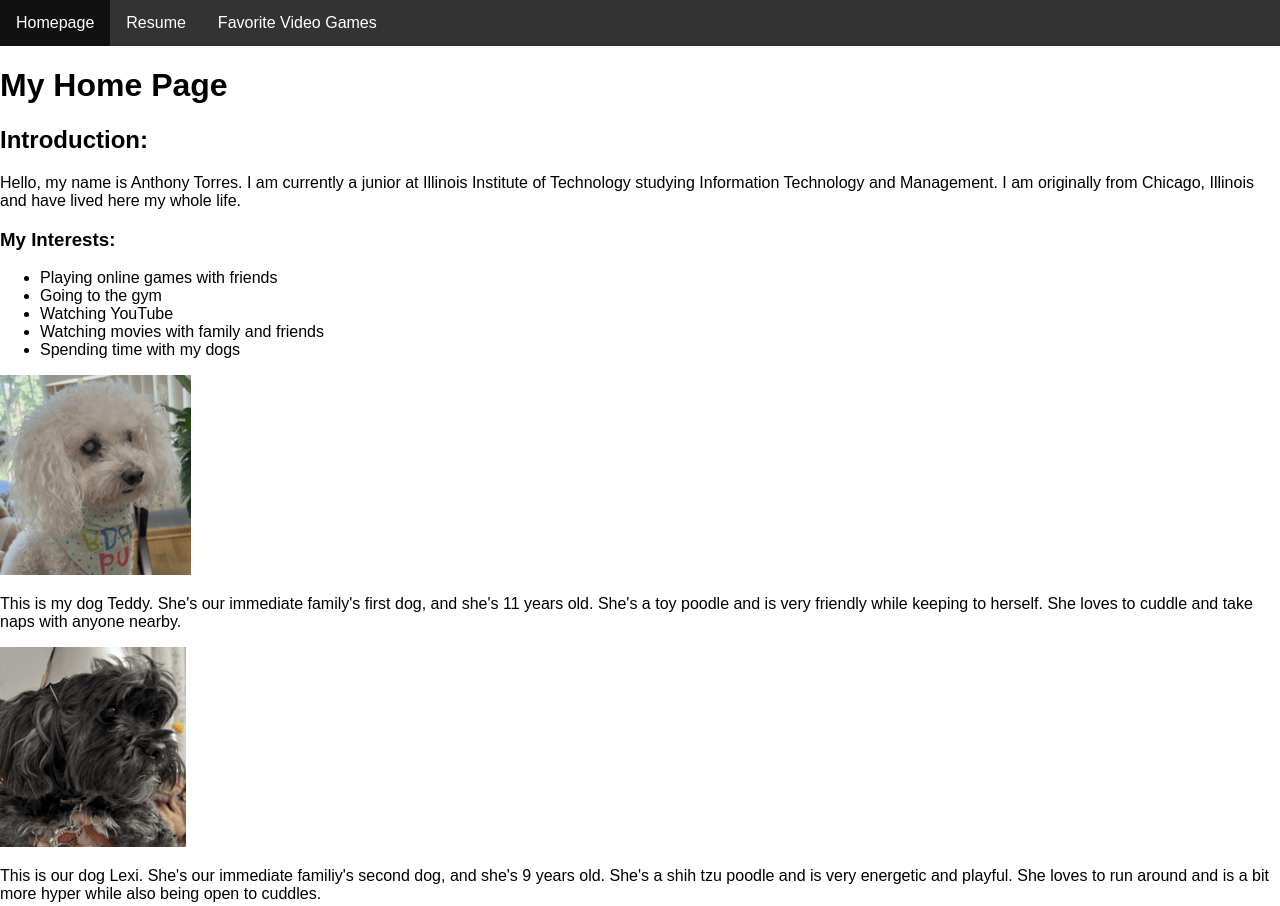
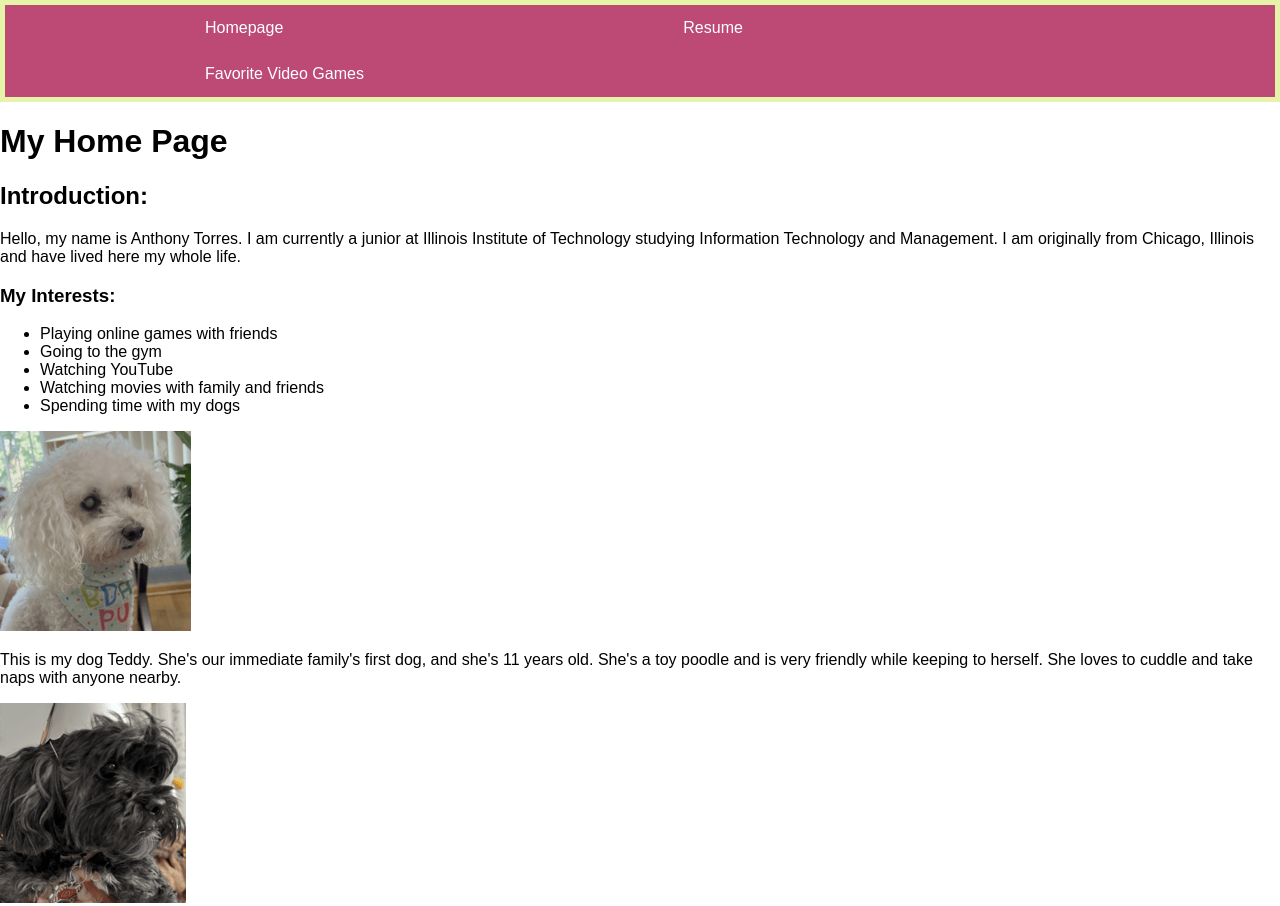
Before and after one commit to atorres41/-webdev_Project2-, a plain HTML site: page index.html in a window 1280 px wide. Shown: the top 906 px of the page. Drawn offline with Linux system fonts and the light colour scheme; a web font is replaced by a local one.

Commit message:
hidden_correction

```diff
--- a/css/styles.css
+++ b/css/styles.css
@@ -4,7 +4,7 @@
   margin: 0;
   padding: 0;
   overflow: hidden;
-  background-color: #333333;
+  background-color: #bc4a75;
 }
 
 #main-nav ul li {
@@ -15,10 +15,16 @@
   display: block;
   color: white;
   text-align: center;
-  padding: 14px 16px;
+  padding: 14px 200px;
   text-decoration: none;
 }
 
 #main-nav ul li a:hover {
-  background-color: #111111;
+  background-color: #b60d81;
 }
+
+#main-header{
+  background-color: #e6f3a9;
+  padding: 5px;
+  text-align: center;
+}
--- a/index.html
+++ b/index.html
@@ -10,7 +10,7 @@
   </head>
 
   <body>
-    <header>
+    <header id="main-header">
       <nav id="main-nav">
         <ul>
           <li><a href="index.html">Homepage</a></li>
```
